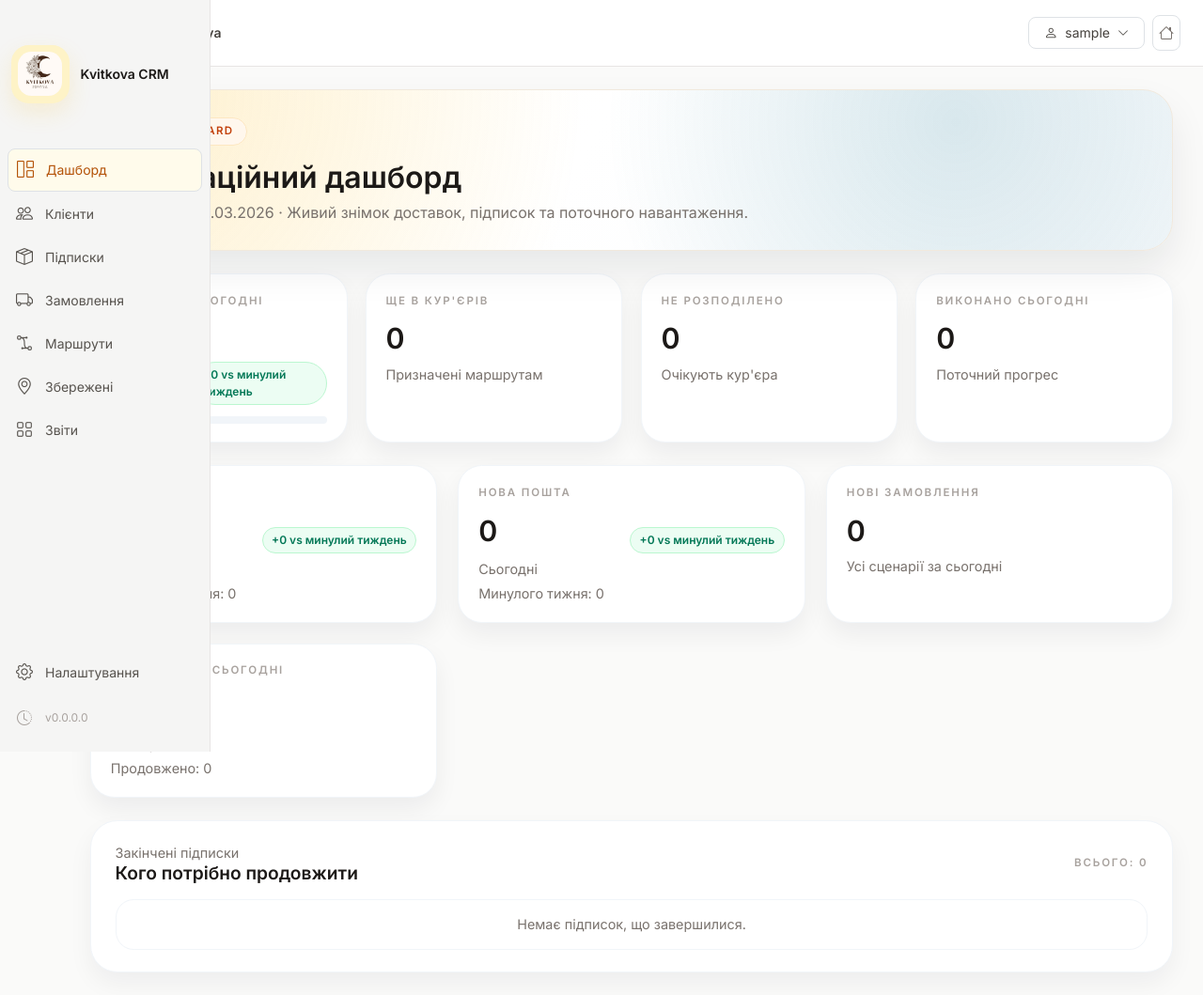
After one commit to isakawar/crmKvitkovaPovnya, a Flask app: page /dashboard in a window 1280 px wide. The commit adds this page. Shown: the whole page at 94% size. Run offline with Flask 3, Linux system fonts and the light colour scheme; the visitor is signed in with stand-in values (Sample User, id 1); data that the repository does not hold is empty.

Commit message:
Add dashboard blueprint and implement subscription follow-up features

```diff
--- a/app/__init__.py
+++ b/app/__init__.py
@@ -40,6 +40,7 @@ def create_app(config_class=DevelopmentConfig):
     from app.blueprints.routes.routes import routes_bp
     from app.blueprints.florist.routes import florist_bp
     from app.blueprints.import_csv.routes import import_csv_bp
+    from app.blueprints.dashboard.routes import dashboard_bp
 
     app.register_blueprint(orders_bp)
     app.register_blueprint(clients_bp)
@@ -50,6 +51,7 @@ def create_app(config_class=DevelopmentConfig):
     app.register_blueprint(routes_bp)
     app.register_blueprint(florist_bp)
     app.register_blueprint(import_csv_bp)
+    app.register_blueprint(dashboard_bp)
 
     # Захист всіх маршрутів за замовчуванням
     @app.before_request
@@ -70,7 +72,7 @@ def create_app(config_class=DevelopmentConfig):
     # Головна сторінка перенаправляє на список замовлень
     @app.route('/')
     def index():
-        return redirect(url_for('orders.orders_list'))
+        return redirect(url_for('dashboard.dashboard_page'))
 
     from zoneinfo import ZoneInfo
     _kyiv_tz = ZoneInfo('Europe/Kyiv')
--- /dev/null
+++ b/app/blueprints/dashboard/__init__.py
@@ -0,0 +1,3 @@
+from flask import Blueprint
+
+dashboard_bp = Blueprint('dashboard', __name__)
--- /dev/null
+++ b/app/blueprints/dashboard/routes.py
@@ -0,0 +1,146 @@
+from datetime import date, timedelta, datetime
+from flask import render_template, request, jsonify
+from flask_login import login_required
+from sqlalchemy import func, case, and_, or_
+
+from . import dashboard_bp
+from app.extensions import db
+from app.models import Delivery, Order, Client
+from app.services.order_service import SUBSCRIPTION_TYPES
+
+
+@dashboard_bp.route('/dashboard')
+@login_required
+def dashboard_page():
+    today = date.today()
+    last_week = today - timedelta(days=7)
+    pending_statuses = ['Очікує', 'Розподілено']
+
+    totals_row = db.session.query(
+        func.count(Delivery.id),
+        func.coalesce(func.sum(case((Delivery.status == 'Доставлено', 1), else_=0)), 0),
+        func.coalesce(func.sum(case((and_(Delivery.courier_id.isnot(None), Delivery.status.in_(pending_statuses)), 1), else_=0)), 0),
+        func.coalesce(func.sum(case((and_(Delivery.courier_id.is_(None), Delivery.status.in_(pending_statuses)), 1), else_=0)), 0),
+    ).filter(
+        Delivery.delivery_date == today,
+        Delivery.status != 'Скасовано'
+    ).first()
+
+    deliveries_last_week = db.session.query(func.count(Delivery.id)).filter(
+        Delivery.delivery_date == last_week,
+        Delivery.status != 'Скасовано'
+    ).scalar() or 0
+
+    deliveries_total = totals_row[0] or 0
+    delivered_total = totals_row[1] or 0
+    in_couriers_total = totals_row[2] or 0
+    unassigned_total = totals_row[3] or 0
+
+    pickup_today = db.session.query(func.count(Delivery.id)).filter(
+        Delivery.delivery_date == today,
+        Delivery.is_pickup.is_(True),
+        Delivery.status != 'Скасовано'
+    ).scalar() or 0
+    pickup_last_week = db.session.query(func.count(Delivery.id)).filter(
+        Delivery.delivery_date == last_week,
+        Delivery.is_pickup.is_(True),
+        Delivery.status != 'Скасовано'
+    ).scalar() or 0
+
+    nova_today = db.session.query(func.count(Delivery.id)).filter(
+        Delivery.delivery_date == today,
+        Delivery.delivery_method == 'nova_poshta',
+        Delivery.status != 'Скасовано'
+    ).scalar() or 0
+    nova_last_week = db.session.query(func.count(Delivery.id)).filter(
+        Delivery.delivery_date == last_week,
+        Delivery.delivery_method == 'nova_poshta',
+        Delivery.status != 'Скасовано'
+    ).scalar() or 0
+
+    new_orders_today = db.session.query(func.count(Order.id)).filter(
+        func.date(Order.created_at) == today
+    ).scalar() or 0
+    new_subscriptions_today = db.session.query(func.count(Order.id)).filter(
+        func.date(Order.created_at) == today,
+        Order.delivery_type.in_(SUBSCRIPTION_TYPES)
+    ).scalar() or 0
+    extended_today = db.session.query(func.count(Order.id)).filter(
+        Order.subscription_followup_status == 'extended',
+        func.date(Order.subscription_followup_at) == today
+    ).scalar() or 0
+
+    last_delivery_subq = (
+        db.session.query(
+            Delivery.order_id.label('order_id'),
+            func.max(Delivery.delivery_date).label('last_delivery_date')
+        )
+        .filter(Delivery.status != 'Скасовано')
+        .group_by(Delivery.order_id)
+        .subquery()
+    )
+
+    ended_orders = (
+        db.session.query(Order, Client, last_delivery_subq.c.last_delivery_date)
+        .join(Client, Order.client_id == Client.id)
+        .join(last_delivery_subq, last_delivery_subq.c.order_id == Order.id)
+        .filter(
+            Order.delivery_type.in_(SUBSCRIPTION_TYPES),
+            last_delivery_subq.c.last_delivery_date < today,
+            Order.is_subscription_extended.is_(False),
+            or_(Order.subscription_followup_status.is_(None), Order.subscription_followup_status == 'pending'),
+        )
+        .order_by(last_delivery_subq.c.last_delivery_date.asc())
+        .limit(30)
+        .all()
+    )
+
+    ended_subscriptions = []
+    for order, client, last_date in ended_orders:
+        days_overdue = (today - last_date).days if last_date else 0
+        ended_subscriptions.append({
+            'order_id': order.id,
+            'client_instagram': client.instagram,
+            'client_phone': client.phone,
+            'recipient_name': order.recipient_name,
+            'delivery_type': order.delivery_type,
+            'size': order.size,
+            'last_delivery_date': last_date,
+            'days_overdue': days_overdue,
+        })
+
+    return render_template(
+        'dashboard/index.html',
+        today=today,
+        deliveries_total=deliveries_total,
+        delivered_total=delivered_total,
+        in_couriers_total=in_couriers_total,
+        unassigned_total=unassigned_total,
+        deliveries_last_week=deliveries_last_week,
+        pickup_today=pickup_today,
+        pickup_last_week=pickup_last_week,
+        nova_today=nova_today,
+        nova_last_week=nova_last_week,
+        new_orders_today=new_orders_today,
+        new_subscriptions_today=new_subscriptions_today,
+        extended_today=extended_today,
+        ended_subscriptions=ended_subscriptions,
+    )
+
+
+@dashboard_bp.route('/dashboard/subscriptions/<int:order_id>/status', methods=['POST'])
+@login_required
+def update_subscription_followup(order_id):
+    payload = request.get_json() or {}
+    status = (payload.get('status') or '').strip().lower()
+    if status not in ['extended', 'declined']:
+        return jsonify({'success': False, 'error': 'Невірний статус'}), 400
+
+    order = Order.query.get_or_404(order_id)
+    order.subscription_followup_status = status
+    order.subscription_followup_at = datetime.utcnow()
+    if status == 'extended':
+        order.is_subscription_extended = True
+
+    db.session.commit()
+    return jsonify({'success': True})
--- a/app/models/order.py
+++ b/app/models/order.py
@@ -47,6 +47,8 @@ class Order(db.Model):
     periodicity = db.Column(db.String(8))
     preferred_days = db.Column(db.String(64))
     is_subscription_extended = db.Column(db.Boolean, default=False)  # Чи вже продовжено підписку
+    subscription_followup_status = db.Column(db.String(32), nullable=True)
+    subscription_followup_at = db.Column(db.DateTime, nullable=True)
 
     # Метод доставки: 'courier' | 'nova_poshta'
     delivery_method = db.Column(db.String(32), default='courier', nullable=False)
--- /dev/null
+++ b/app/templates/dashboard/index.html
@@ -0,0 +1,404 @@
+{% extends 'layout.html' %}
+{% from "macros.html" import render_toast, toast_script %}
+
+{% block title %}Дашборд{% endblock %}
+
+{% block content %}
+<style>
+  .dash-shell {
+    display: flex;
+    flex-direction: column;
+    gap: 1.5rem;
+  }
+
+  .dash-hero {
+    position: relative;
+    border-radius: 2rem;
+    padding: 1.8rem 2rem;
+    background:
+      radial-gradient(circle at top left, rgba(251, 191, 36, 0.22), transparent 45%),
+      radial-gradient(circle at 80% 20%, rgba(14, 116, 144, 0.15), transparent 40%),
+      linear-gradient(120deg, #fffdf8 0%, #ffffff 45%, #f8fafc 100%);
+    border: 1px solid #f1e9dd;
+    box-shadow: 0 20px 40px rgba(15, 23, 42, 0.08);
+    overflow: hidden;
+  }
+
+  .dash-hero__eyebrow {
+    display: inline-flex;
+    align-items: center;
+    gap: 0.45rem;
+    padding: 0.35rem 0.85rem;
+    border-radius: 999px;
+    border: 1px solid #fde7c2;
+    background: #fff7ed;
+    color: #c2410c;
+    font-size: 0.72rem;
+    font-weight: 700;
+    letter-spacing: 0.12em;
+    text-transform: uppercase;
+  }
+
+  .dash-hero__title {
+    margin-top: 0.9rem;
+    font-size: 2rem;
+    font-weight: 700;
+    color: #1c1917;
+  }
+
+  .dash-hero__subtitle {
+    margin-top: 0.35rem;
+    color: #78716c;
+    font-size: 1rem;
+  }
+
+  .dash-grid {
+    display: grid;
+    gap: 1.2rem;
+  }
+
+  .dash-grid--metrics {
+    grid-template-columns: repeat(auto-fit, minmax(210px, 1fr));
+  }
+
+  .dash-card {
+    border-radius: 1.6rem;
+    border: 1px solid #f1f5f9;
+    background: #fff;
+    padding: 1.2rem 1.3rem;
+    box-shadow: 0 12px 26px rgba(15, 23, 42, 0.06);
+  }
+
+  .dash-card__label {
+    font-size: 0.72rem;
+    letter-spacing: 0.16em;
+    text-transform: uppercase;
+    color: #a8a29e;
+    font-weight: 700;
+  }
+
+  .dash-card__value {
+    margin-top: 0.6rem;
+    font-size: 1.9rem;
+    font-weight: 700;
+    color: #1c1917;
+  }
+
+  .dash-card__hint {
+    margin-top: 0.25rem;
+    color: #78716c;
+    font-size: 0.9rem;
+  }
+
+  .dash-progress {
+    margin-top: 0.75rem;
+    height: 0.5rem;
+    border-radius: 999px;
+    background: #f1f5f9;
+    overflow: hidden;
+  }
+
+  .dash-progress span {
+    display: block;
+    height: 100%;
+    border-radius: 999px;
+    background: linear-gradient(90deg, #0f766e, #34d399);
+  }
+
+  .dash-panel {
+    display: grid;
+    gap: 1.4rem;
+    grid-template-columns: repeat(auto-fit, minmax(280px, 1fr));
+  }
+
+  .dash-compare {
+    display: flex;
+    align-items: center;
+    justify-content: space-between;
+    gap: 1rem;
+  }
+
+  .dash-compare__metric {
+    display: flex;
+    flex-direction: column;
+    gap: 0.2rem;
+  }
+
+  .dash-compare__delta {
+    padding: 0.25rem 0.6rem;
+    border-radius: 999px;
+    font-size: 0.75rem;
+    font-weight: 600;
+    border: 1px solid transparent;
+  }
+
+  .dash-compare__delta--up {
+    color: #047857;
+    background: #ecfdf3;
+    border-color: #bbf7d0;
+  }
+
+  .dash-compare__delta--down {
+    color: #b45309;
+    background: #fffbeb;
+    border-color: #fde68a;
+  }
+
+  .dash-section {
+    border-radius: 1.8rem;
+    border: 1px solid #f1f5f9;
+    background: #fff;
+    padding: 1.4rem 1.6rem;
+    box-shadow: 0 12px 26px rgba(15, 23, 42, 0.05);
+  }
+
+  .dash-section__head {
+    display: flex;
+    align-items: center;
+    justify-content: space-between;
+    gap: 1rem;
+    margin-bottom: 1rem;
+  }
+
+  .dash-section__title {
+    font-size: 1.2rem;
+    font-weight: 700;
+    color: #1c1917;
+  }
+
+  .dash-section__subtitle {
+    color: #78716c;
+    font-size: 0.9rem;
+  }
+
+  .dash-ended-list {
+    display: flex;
+    flex-direction: column;
+    gap: 0.8rem;
+  }
+
+  .dash-ended-card {
+    border-radius: 1.2rem;
+    border: 1px solid #f1f5f9;
+    padding: 0.95rem 1.1rem;
+    display: flex;
+    flex-wrap: wrap;
+    gap: 1rem;
+    align-items: center;
+    justify-content: space-between;
+  }
+
+  .dash-ended-meta {
+    display: flex;
+    flex-direction: column;
+    gap: 0.3rem;
+  }
+
+  .dash-ended-meta strong {
+    font-size: 1rem;
+    color: #1c1917;
+  }
+
+  .dash-ended-meta span {
+    color: #78716c;
+    font-size: 0.85rem;
+  }
+
+  .dash-ended-tags {
+    display: flex;
+    flex-wrap: wrap;
+    gap: 0.4rem;
+  }
+
+  .dash-tag {
+    display: inline-flex;
+    align-items: center;
+    gap: 0.35rem;
+    padding: 0.3rem 0.7rem;
+    border-radius: 999px;
+    border: 1px solid #e7e5e4;
+    background: #fafaf9;
+    font-size: 0.75rem;
+    font-weight: 600;
+    color: #57534e;
+  }
+
+  .dash-actions {
+    display: flex;
+    gap: 0.5rem;
+    flex-wrap: wrap;
+  }
+
+  .dash-action-btn {
+    border-radius: 999px;
+    padding: 0.4rem 0.9rem;
+    font-size: 0.85rem;
+    font-weight: 600;
+    border: 1px solid #e7e5e4;
+    background: #fff;
+    color: #1c1917;
+  }
+
+  .dash-action-btn--primary {
+    border-color: #1c1917;
+    background: #1c1917;
+    color: #fff;
+  }
+
+  .dash-action-btn--ghost {
+    border-color: #f1f5f9;
+    background: #f8fafc;
+    color: #475569;
+  }
+</style>
+
+<div class="dash-shell">
+  <section class="dash-hero">
+    <span class="dash-hero__eyebrow"><i class="bi bi-grid-1x2"></i> Dashboard</span>
+    <h1 class="dash-hero__title">Операційний дашборд</h1>
+    <p class="dash-hero__subtitle">Сьогодні: {{ today.strftime('%d.%m.%Y') }} · Живий знімок доставок, підписок та поточного навантаження.</p>
+  </section>
+
+  <section class="dash-grid dash-grid--metrics">
+    {% set delivered_ratio = (delivered_total / deliveries_total * 100) if deliveries_total else 0 %}
+    {% set deliveries_last_week = deliveries_last_week | default(0) %}
+    {% set deliveries_delta = deliveries_total - deliveries_last_week %}
+    <div class="dash-card">
+      <p class="dash-card__label">Доставок сьогодні</p>
+      <p class="dash-card__value">{{ deliveries_total }}</p>
+      <div class="dash-compare">
+        <p class="dash-card__hint">Виконано: {{ delivered_total }}</p>
+        <span class="dash-compare__delta {{ 'dash-compare__delta--up' if deliveries_delta >= 0 else 'dash-compare__delta--down' }}">
+          {{ '+' if deliveries_delta >= 0 else '' }}{{ deliveries_delta }} vs минулий тиждень
+        </span>
+      </div>
+      <div class="dash-progress"><span style="width: {{ delivered_ratio|round(0, 'floor') }}%"></span></div>
+    </div>
+    <div class="dash-card">
+      <p class="dash-card__label">Ще в кур'єрів</p>
+      <p class="dash-card__value">{{ in_couriers_total }}</p>
+      <p class="dash-card__hint">Призначені маршрутам</p>
+    </div>
+    <div class="dash-card">
+      <p class="dash-card__label">Не розподілено</p>
+      <p class="dash-card__value">{{ unassigned_total }}</p>
+      <p class="dash-card__hint">Очікують кур'єра</p>
+    </div>
+    <div class="dash-card">
+      <p class="dash-card__label">Виконано сьогодні</p>
+      <p class="dash-card__value">{{ delivered_total }}</p>
+      <p class="dash-card__hint">Поточний прогрес</p>
+    </div>
+  </section>
+
+  <section class="dash-panel">
+    <div class="dash-card">
+      <p class="dash-card__label">Самовивіз</p>
+      <div class="dash-compare">
+        <div class="dash-compare__metric">
+          <p class="dash-card__value">{{ pickup_today }}</p>
+          <p class="dash-card__hint">Сьогодні</p>
+        </div>
+        {% set pickup_delta = pickup_today - pickup_last_week %}
+        <span class="dash-compare__delta {{ 'dash-compare__delta--up' if pickup_delta >= 0 else 'dash-compare__delta--down' }}">
+          {{ '+' if pickup_delta >= 0 else '' }}{{ pickup_delta }} vs минулий тиждень
+        </span>
+      </div>
+      <p class="dash-card__hint">Минулого тижня: {{ pickup_last_week }}</p>
+    </div>
+    <div class="dash-card">
+      <p class="dash-card__label">Нова Пошта</p>
+      <div class="dash-compare">
+        <div class="dash-compare__metric">
+          <p class="dash-card__value">{{ nova_today }}</p>
+          <p class="dash-card__hint">Сьогодні</p>
+        </div>
+        {% set nova_delta = nova_today - nova_last_week %}
+        <span class="dash-compare__delta {{ 'dash-compare__delta--up' if nova_delta >= 0 else 'dash-compare__delta--down' }}">
+          {{ '+' if nova_delta >= 0 else '' }}{{ nova_delta }} vs минулий тиждень
+        </span>
+      </div>
+      <p class="dash-card__hint">Минулого тижня: {{ nova_last_week }}</p>
+    </div>
+    <div class="dash-card">
+      <p class="dash-card__label">Нові замовлення</p>
+      <p class="dash-card__value">{{ new_orders_today }}</p>
+      <p class="dash-card__hint">Усі сценарії за сьогодні</p>
+    </div>
+    <div class="dash-card">
+      <p class="dash-card__label">Підписки за сьогодні</p>
+      <p class="dash-card__value">{{ new_subscriptions_today }}</p>
+      <p class="dash-card__hint">Нові цикли: {{ new_subscriptions_today }}</p>
+      <p class="dash-card__hint">Продовжено: {{ extended_today }}</p>
+    </div>
+  </section>
+
+  <section class="dash-section">
+    <div class="dash-section__head">
+      <div>
+        <p class="dash-section__subtitle">Закінчені підписки</p>
+        <h2 class="dash-section__title">Кого потрібно продовжити</h2>
+      </div>
+      <span class="dash-card__label">Всього: {{ ended_subscriptions|length }}</span>
+    </div>
+    {% if ended_subscriptions %}
+      <div class="dash-ended-list">
+        {% for item in ended_subscriptions %}
+        <div class="dash-ended-card" data-ended-id="{{ item.order_id }}">
+          <div class="dash-ended-meta">
+            <strong>@{{ item.client_instagram }}</strong>
+            <span>{{ item.recipient_name }} · {{ item.client_phone }}</span>
+            <span>Остання доставка: {{ item.last_delivery_date.strftime('%d.%m.%Y') }} · {{ item.days_overdue }} днів тому</span>
+          </div>
+          <div class="dash-ended-tags">
+            <span class="dash-tag">{{ item.delivery_type }}</span>
+            <span class="dash-tag">Розмір: {{ item.size }}</span>
+          </div>
+          <div class="dash-actions">
+            <button class="dash-action-btn dash-action-btn--primary" data-followup-status="extended">Продовжено</button>
+            <button class="dash-action-btn dash-action-btn--ghost" data-followup-status="declined">Відмова</button>
+          </div>
+        </div>
+        {% endfor %}
+      </div>
+    {% else %}
+      <div class="dash-ended-card" style="justify-content: center;">
+        <span class="dash-section__subtitle">Немає підписок, що завершилися.</span>
+      </div>
+    {% endif %}
+  </section>
+</div>
+
+{{ render_toast() }}
+{% endblock %}
+
+{% block scripts %}
+{{ toast_script() }}
+<script>
+document.addEventListener('DOMContentLoaded', function() {
+  document.querySelectorAll('[data-ended-id]').forEach(card => {
+    const orderId = card.getAttribute('data-ended-id');
+    card.querySelectorAll('[data-followup-status]').forEach(button => {
+      button.addEventListener('click', async function() {
+        const status = this.getAttribute('data-followup-status');
+        try {
+          const response = await fetch(`/dashboard/subscriptions/${orderId}/status`, {
+            method: 'POST',
+            headers: { 'Content-Type': 'application/json' },
+            body: JSON.stringify({ status })
+          });
+          const data = await response.json();
+          if (!response.ok || !data.success) {
+            throw new Error(data.error || 'Не вдалося зберегти');
+          }
+          card.remove();
+          showToast(status === 'extended' ? 'Підписку відмічено як продовжену' : 'Позначено як відмову', 'success');
+        } catch (error) {
+          showToast(error.message || 'Помилка збереження', 'error');
+        }
+      });
+    });
+  });
+});
+</script>
+{% endblock %}
--- a/app/templates/layout.html
+++ b/app/templates/layout.html
@@ -176,6 +176,13 @@
 
     <!-- Nav -->
     <nav class="flex flex-col w-full px-2 gap-0.5 flex-1">
+        <a href="/dashboard"
+           class="flex items-center gap-3 px-2 py-2 rounded-lg text-sm transition-colors
+                  {% if request.path.startswith('/dashboard') %}bg-amber-50 border border-amber-200 text-amber-700{% else %}text-stone-600 hover:bg-stone-200 hover:text-stone-900{% endif %}"
+           title="Дашборд">
+            <i class="bi bi-grid-1x2 text-lg flex-shrink-0"></i>
+            <span class="nav-label">Дашборд</span>
+        </a>
         <a href="/clients"
            class="flex items-center gap-3 px-2 py-2 rounded-lg text-sm transition-colors
                   {% if request.path.startswith('/clients') %}bg-amber-50 border border-amber-200 text-amber-700{% else %}text-stone-600 hover:bg-stone-200 hover:text-stone-900{% endif %}"
--- a/app/templates/orders/_composer_modal.html
+++ b/app/templates/orders/_composer_modal.html
@@ -3,6 +3,7 @@
     <div class="modal-content order-composer-content">
       <form id="addOrderForm" novalidate>
         <input type="hidden" name="order_scenario" id="order-scenario-input" value="order">
+        <input type="hidden" name="extend_from_order_id" id="extend-from-order-id" value="">
         <div class="order-composer-shell">
           <div class="order-composer-header">
             <div class="space-y-3">
```
Also changed, not shown: app/blueprints/orders/routes.py (+6 -2 lines), app/services/order_service.py (+13 -0 lines), app/templates/orders/_composer_script.html (+7 -0 lines), migrations/versions/add_subscription_followup_status.py (added, +24 -0 lines).
